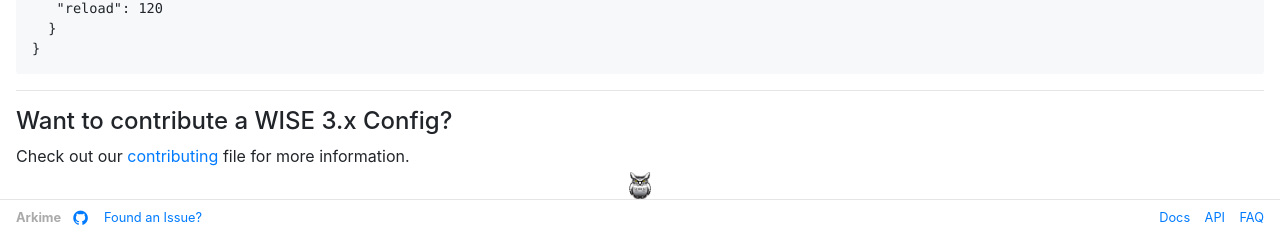
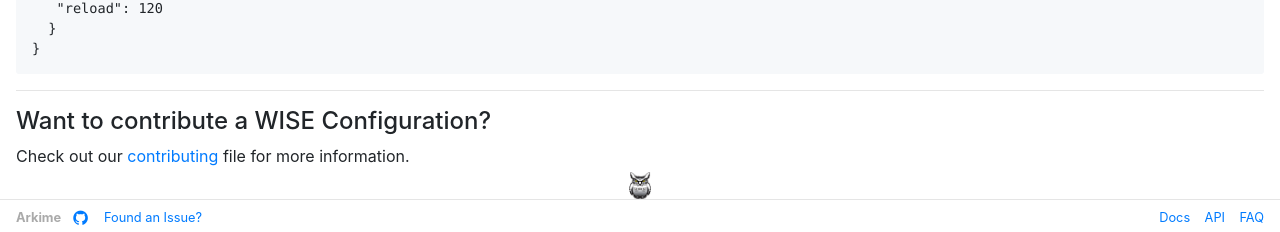
Before and after one commit to arkime/arkimeweb, a Jekyll site: the page built from _wiki/wise_configs.md, in a window 1280 px wide. Shown: the part 1506-1738 px from the top of the page. Built offline with Jekyll 4.4.1, drawn with Linux system fonts in a browser that asks for light colours.

Commit message:
clean up wise configuration language

```diff
--- a/_includes/navbar.html
+++ b/_includes/navbar.html
@@ -104,7 +104,7 @@
         <div class="dropdown-menu">
           <a class="dropdown-item wise-configs-link"
             href="wise-configs">
-            WISE 3.x Configs
+            WISE Configs
           </a>
           <a class="dropdown-item rules-link"
             href="rules">
--- a/_wiki/wise_configs.md
+++ b/_wiki/wise_configs.md
@@ -54,7 +54,7 @@
   </div>
 </div>
 
-#### Want to contribute a WISE 3.x Config?
+#### Want to contribute a WISE Configuration?
 
 Check out our [contributing](https://github.com/arkime/arkimeweb/blob/main/CONTRIBUTING.md#wise-configs) file for more information.
 
```
Also changed, not shown: CONTRIBUTING.md (+1 -1 lines), _wiki/home.md (+1 -1 lines), _wiki/wise.md (+1 -1 lines).
